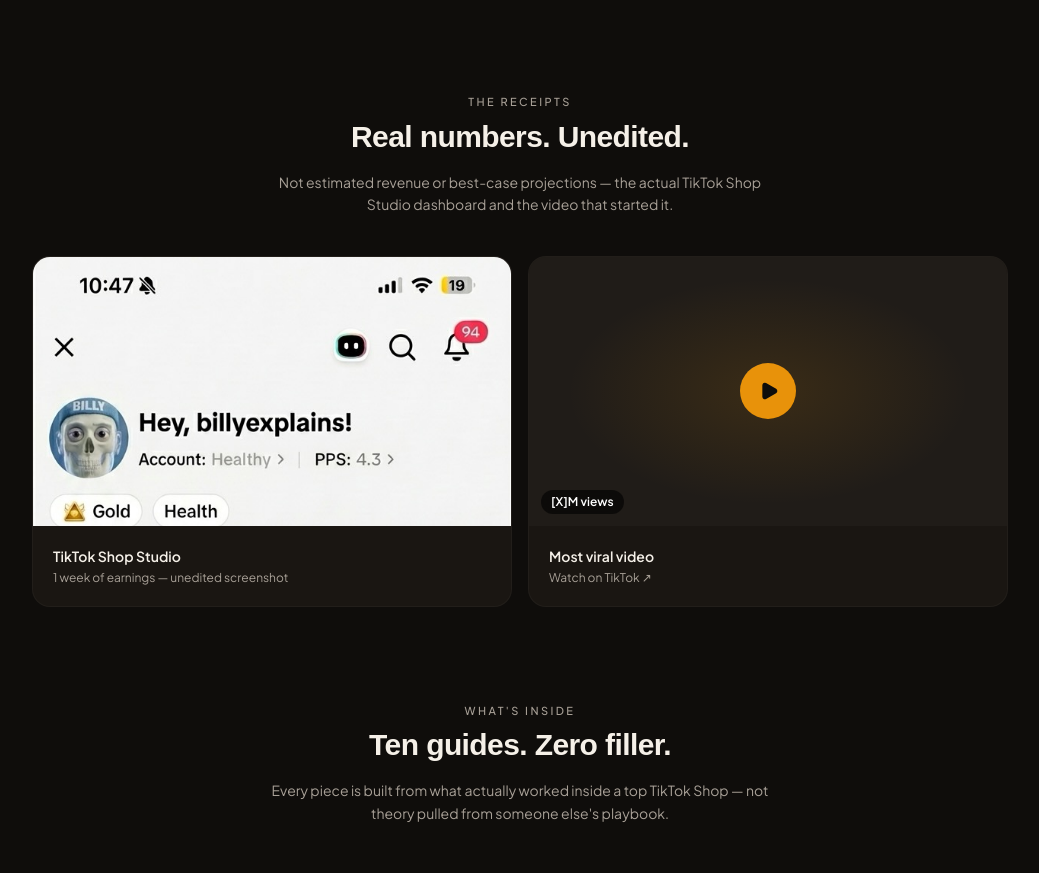
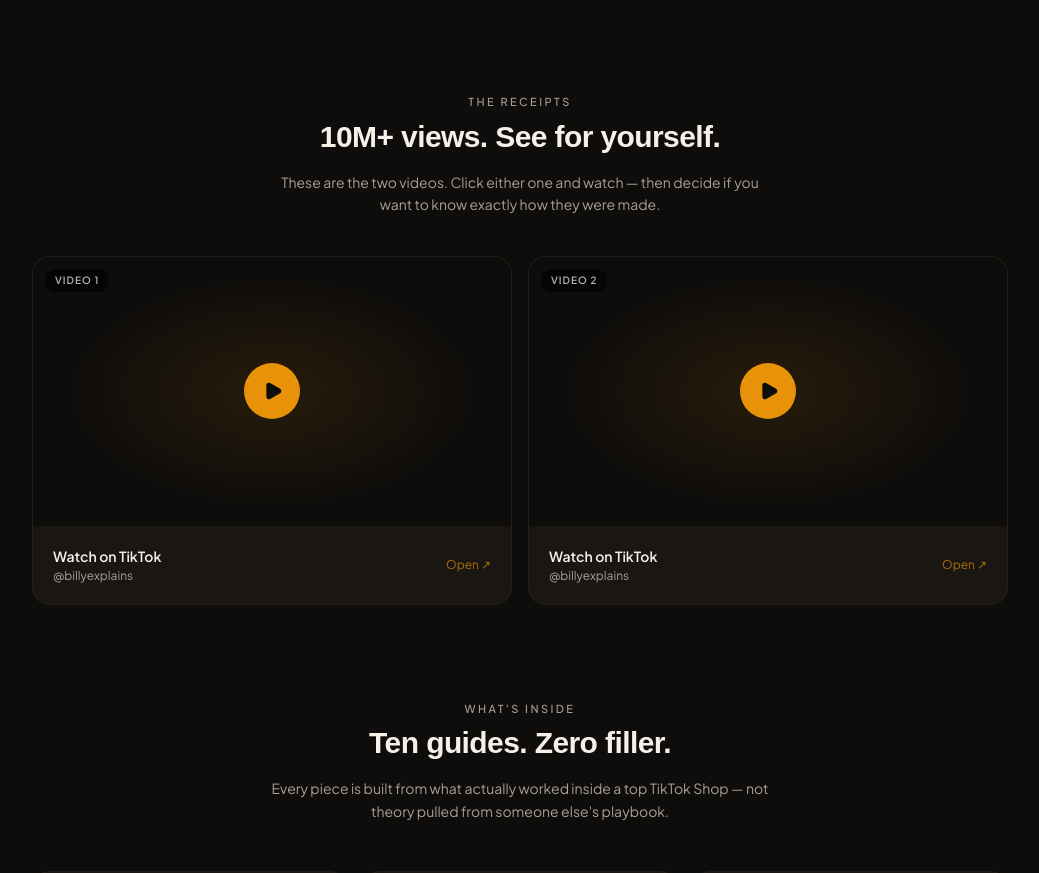
Before and after one commit to adequatej/tiktok-saas, a Next.js app in the folder frontend/: page /pricing in a window 1280 px wide. Shown: the part 954-1827 px from the top of the page, without its empty margins (120-1159 px from the left). Built offline with nearby package versions, Linux system fonts and the light colour scheme; no server answers; a web font is replaced by a local one.

Commit message:
fixed clerk google auth

```diff
--- a/frontend/app/(marketing)/pricing/page.tsx
+++ b/frontend/app/(marketing)/pricing/page.tsx
@@ -1,5 +1,4 @@
 import type { Metadata } from "next";
-import Image from "next/image";
 import Link from "next/link";
 import { Check, Play } from "lucide-react";
 import { siteConfig } from "@/lib/config";
@@ -172,73 +171,59 @@
         </div>
       </div>
 
-      {/* Proof — earnings + video */}
+      {/* Proof — viral videos */}
       <div className="mt-24">
         <p className="mb-2 text-center text-[11px] font-medium uppercase tracking-[0.22em] text-muted-foreground">
           The receipts
         </p>
         <h2 className="text-center font-display text-2xl font-semibold tracking-tight sm:text-3xl">
-          Real numbers. Unedited.
+          10M+ views. See for yourself.
         </h2>
         <p className="mx-auto mt-4 max-w-lg text-center text-sm leading-relaxed text-muted-foreground">
-          Not estimated revenue or best-case projections — the actual TikTok
-          Shop Studio dashboard and the video that started it.
+          These are the two videos. Click either one and watch — then
+          decide if you want to know exactly how they were made.
         </p>
 
         <div className="mt-10 grid gap-4 sm:grid-cols-2">
-          {/* Earnings screenshot */}
-          <div className="overflow-hidden rounded-2xl border border-border/50 bg-card">
-            <div className="relative aspect-video w-full overflow-hidden bg-secondary/40">
-              <Image
-                src="/images/proof-earnings.jpg"
-                alt="TikTok Shop Studio earnings dashboard — 1 week"
-                fill
-                className="object-cover object-top"
-                sizes="(max-width: 640px) 100vw, 50vw"
-              />
-            </div>
-            <div className="p-5">
-              <p className="text-sm font-semibold text-foreground">
-                TikTok Shop Studio
-              </p>
-              <p className="mt-1 text-xs text-muted-foreground">
-                1 week of earnings — unedited screenshot
-              </p>
-            </div>
-          </div>
-
-          {/* Viral video card */}
+          {siteConfig.proofVideos.map((video, i) => (
             <a
-            href={siteConfig.proofVideoUrl}
+              key={video.url}
+              href={video.url}
               target="_blank"
               rel="noopener noreferrer"
-            className="group overflow-hidden rounded-2xl border border-border/50 bg-card transition hover:border-accent/40"
+              className="group overflow-hidden rounded-2xl border border-border/50 bg-card transition-colors hover:border-accent/40"
             >
-            <div className="relative flex aspect-video w-full items-center justify-center overflow-hidden bg-secondary/40">
+              <div className="relative flex aspect-video w-full items-center justify-center overflow-hidden bg-[#0f0d0b]">
                 <div
                   aria-hidden
                   className="absolute inset-0"
                   style={{
                     background:
-                    "radial-gradient(ellipse 60% 60% at 50% 50%, rgba(245,158,11,0.12) 0%, transparent 70%)",
+                      "radial-gradient(ellipse 60% 60% at 50% 50%, rgba(245,158,11,0.10) 0%, transparent 70%)",
                   }}
                 />
-              <div className="relative flex h-14 w-14 items-center justify-center rounded-full bg-accent transition group-hover:bg-amber-400">
+                <div className="relative flex h-14 w-14 items-center justify-center rounded-full bg-accent transition-colors group-hover:bg-amber-400">
                   <Play className="ml-0.5 size-5 text-accent-foreground" fill="currentColor" />
                 </div>
-              <div className="absolute bottom-3 left-3 rounded-full bg-black/60 px-2.5 py-1 text-xs font-semibold text-white backdrop-blur-sm">
-                {siteConfig.proofVideoViews} views
+                <div className="absolute left-3 top-3 rounded-full bg-black/60 px-2.5 py-1 text-[10px] font-semibold uppercase tracking-widest text-white/70 backdrop-blur-sm">
+                  Video {i + 1}
                 </div>
               </div>
-            <div className="p-5">
+              <div className="flex items-center justify-between p-5">
+                <div>
                   <p className="text-sm font-semibold text-foreground">
-                Most viral video
+                    Watch on TikTok
                   </p>
-              <p className="mt-1 text-xs text-muted-foreground">
-                Watch on TikTok ↗
+                  <p className="mt-0.5 text-xs text-muted-foreground">
+                    @billyexplains
                   </p>
                 </div>
+                <span className="text-xs text-accent/70 transition-colors group-hover:text-accent">
+                  Open ↗
+                </span>
+              </div>
             </a>
+          ))}
         </div>
       </div>
 
--- a/frontend/lib/config.ts
+++ b/frontend/lib/config.ts
@@ -11,9 +11,17 @@
   tiktokHandle: "@billyexplains",
   tiktokUrl: "https://www.tiktok.com/@billyexplains",
 
-  // Most viral video — used on the pricing page proof section
-  proofVideoUrl: "https://www.tiktok.com/@billyexplains/video/0000000000000000000",
-  proofVideoViews: "[X]M",
+  // Viral videos — used on the pricing page proof section
+  proofVideos: [
+    {
+      url: "https://www.tiktok.com/@billyexplains/video/7636126479507574029",
+      label: "Video 1",
+    },
+    {
+      url: "https://www.tiktok.com/@billyexplains/video/7643934364836941086",
+      label: "Video 2",
+    },
+  ],
 } as const;
 
 export const navLinks = [
```
Lines whose indentation alone changed are shown as unchanged.
